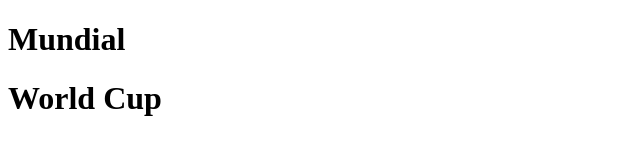
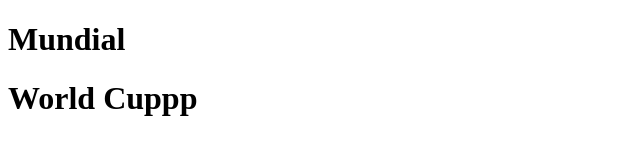
Before and after one commit to RoeiZaro/Amazing-Project2, a plain HTML site: page index.html in a window 1280 px wide. Shown: the full height of the page, 0-640 px from the left. Drawn offline with Linux system fonts and the light colour scheme.

Commit message:
checking

```diff
--- a/index.html
+++ b/index.html
@@ -8,6 +8,6 @@
 </head>
 <body>
     <h1>Mundial</h1>
-    <h1>World Cup</h1>
+    <h1>World Cuppp</h1>
 </body>
 </html>
```
